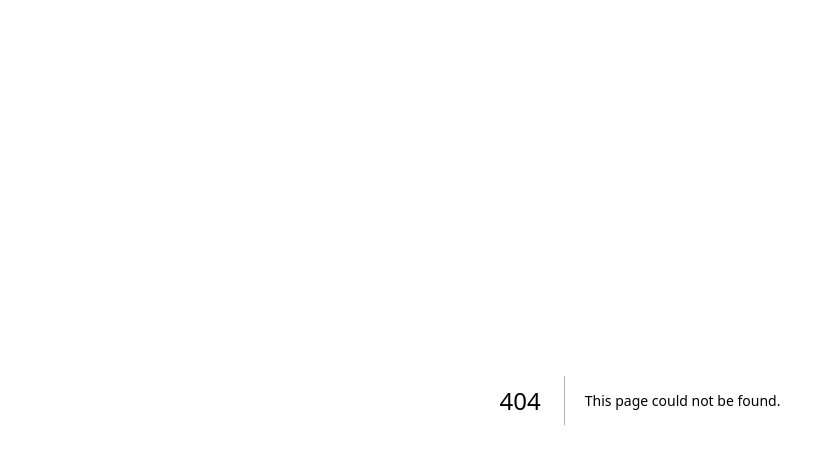
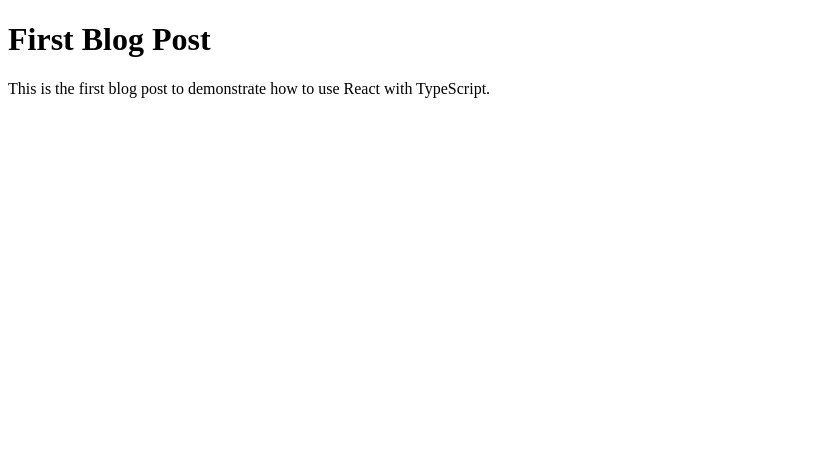
Before and after one commit to DOriginalSamxie/next15-doc, a Next.js app in the folder hello-world/: page /blog/first in a window 1280 px wide. Before the commit this address had no page. Shown: the top 464 px of the page, without its empty margins (0-835 px from the left). Built offline with nearby package versions, Linux system fonts and the light colour scheme.

Commit message:
nested routes

```diff
--- /dev/null
+++ b/hello-world/src/app/blog/first/page.tsx
@@ -0,0 +1,11 @@
+export default function First() {
+  return (
+    <div>
+      <h1>First Blog Post</h1>
+      <p>
+        This is the first blog post to demonstrate how to use React with
+        TypeScript.
+      </p>
+    </div>
+  )
+}
```
Also changed, not shown: hello-world/src/app/blog/page.tsx (added, +11 -0 lines), hello-world/src/app/blog/second/page.tsx (added, +11 -0 lines).
